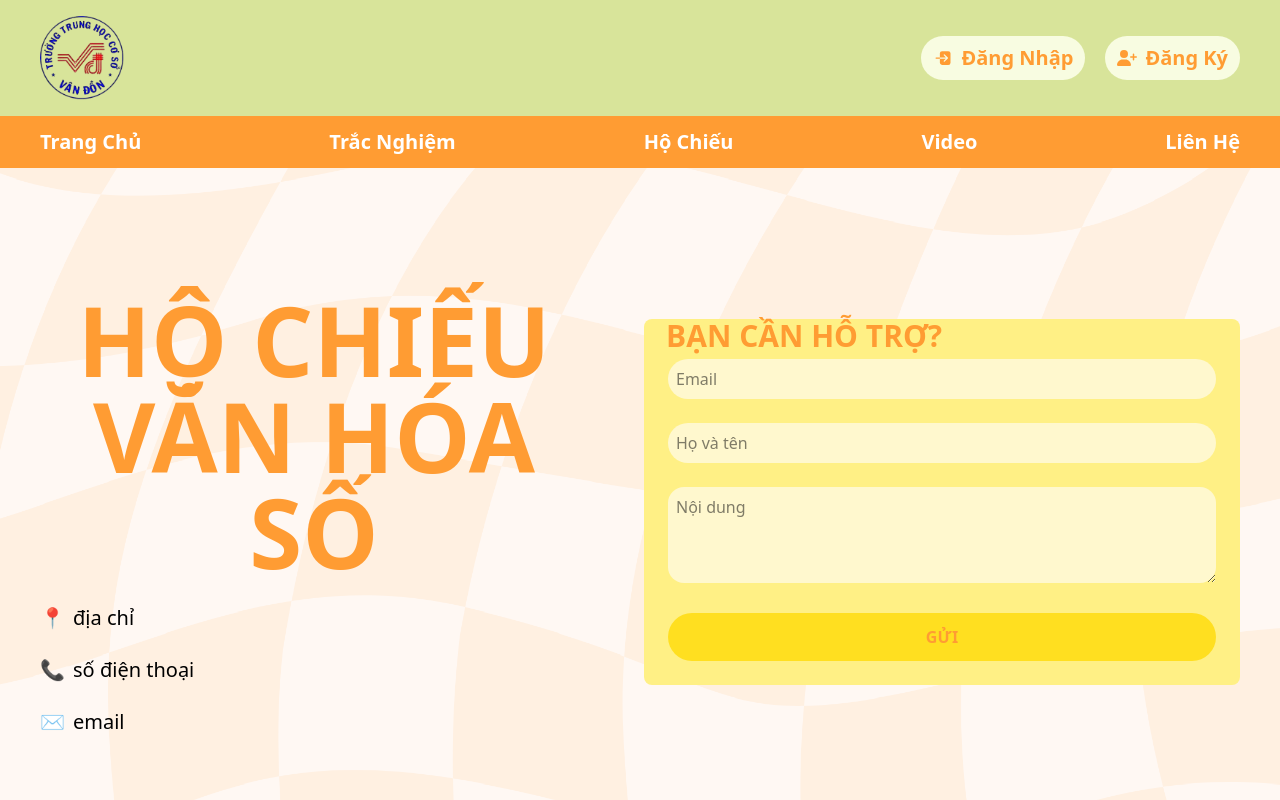
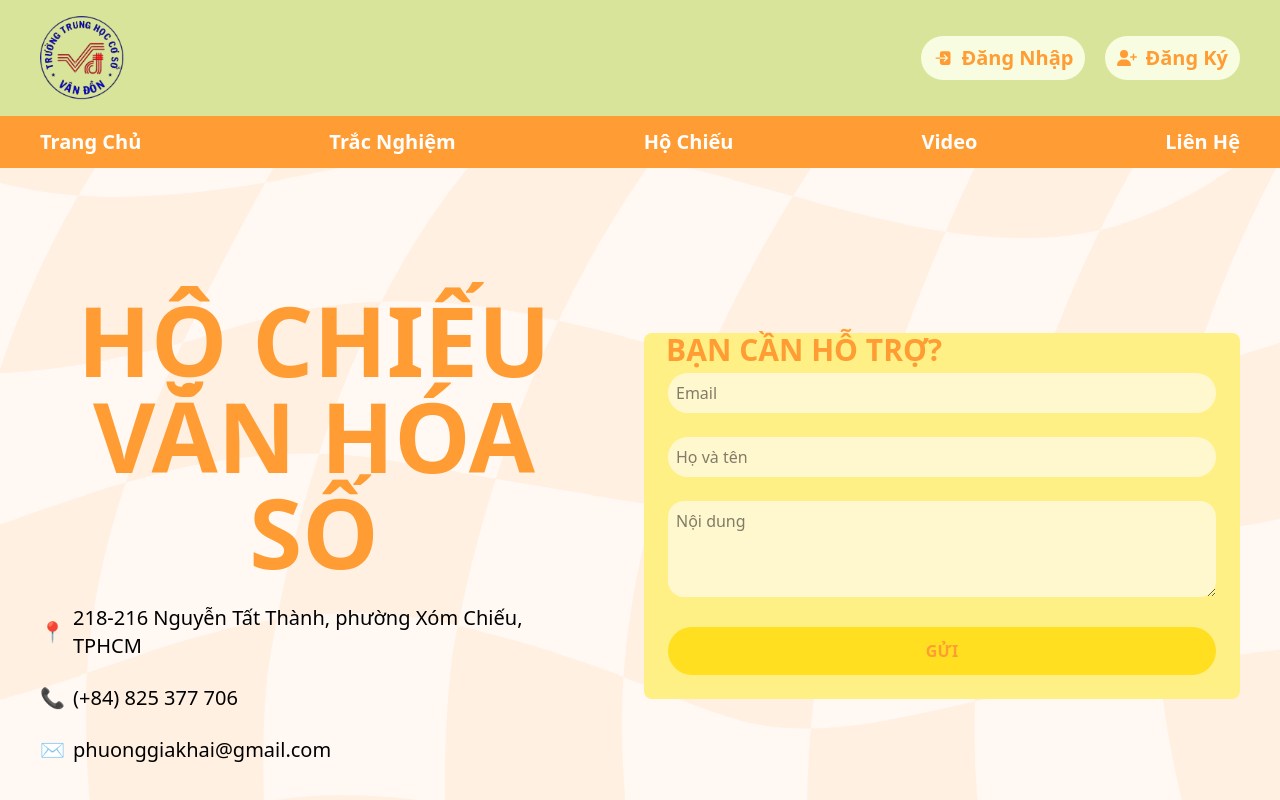
Before and after one commit to tuanemtramtinh/em_cua_kiet_fe, a React (Vite) app: page /contact in a window 1280 px wide. Shown: the top 800 px of the page. Built offline with nearby package versions, Linux system fonts and the light colour scheme.

Commit message:
Update ContactLeft.jsx

```diff
--- a/src/components/ContactPage/ContactLeft.jsx
+++ b/src/components/ContactPage/ContactLeft.jsx
@@ -5,9 +5,9 @@ const ContactLeft = () => {
     <div className="flex-1">
       <h2 className="my-6 text-center text-8xl font-bold text-[#FF9C33]">HỘ CHIẾU VĂN HÓA SỐ</h2>
         <div className="mt-4 space-y-6">
-            <p className="flex items-center text-xl"><span className="mr-2">📍</span> địa chỉ</p>
-            <p className="flex items-center text-xl"><span className="mr-2">📞</span> số điện thoại</p>
-            <p className="flex items-center text-xl"><span className="mr-2">✉️</span> email</p>
+            <p className="flex items-center text-xl"><span className="mr-2">📍</span> 218-216 Nguyễn Tất Thành, phường Xóm Chiếu, TPHCM </p>
+            <p className="flex items-center text-xl"><span className="mr-2">📞</span> (+84) 825 377 706</p>
+            <p className="flex items-center text-xl"><span className="mr-2">✉️</span> phuonggiakhai@gmail.com</p>
       </div>
     </div>
   );
```
